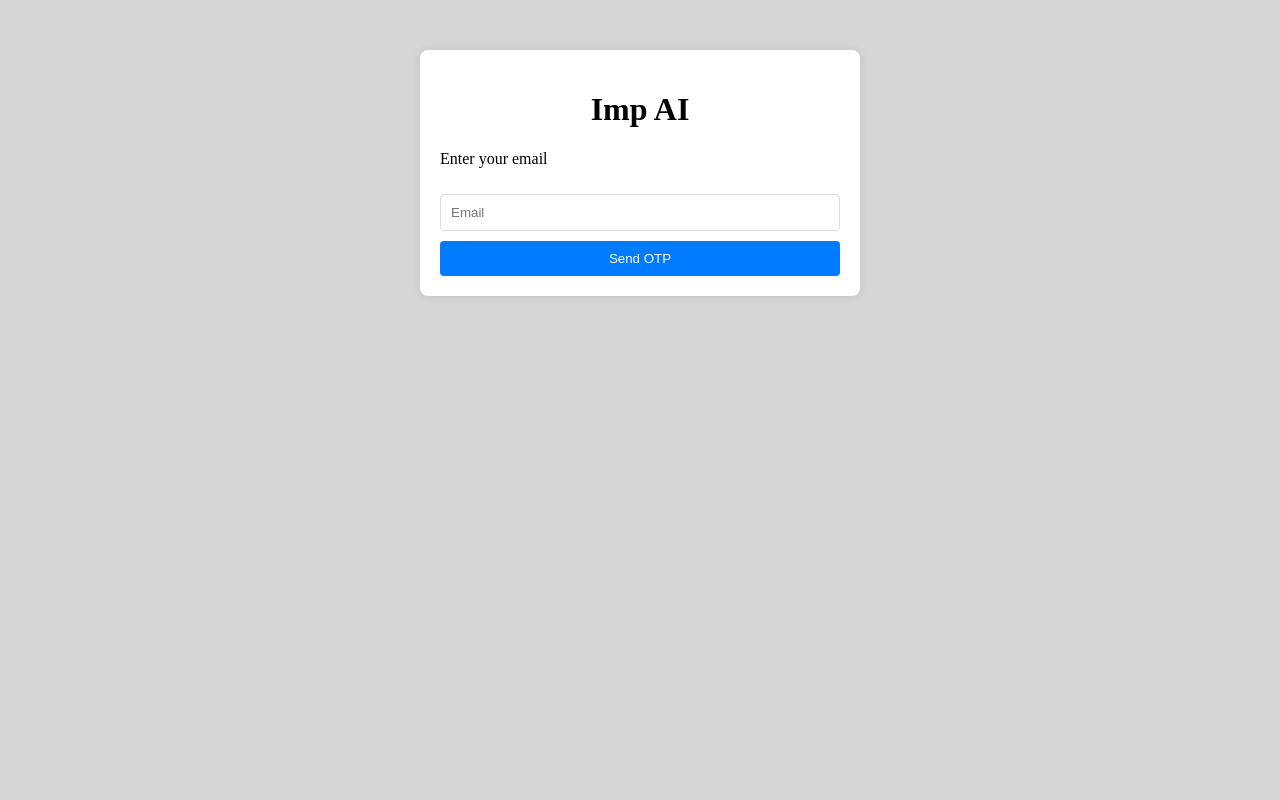
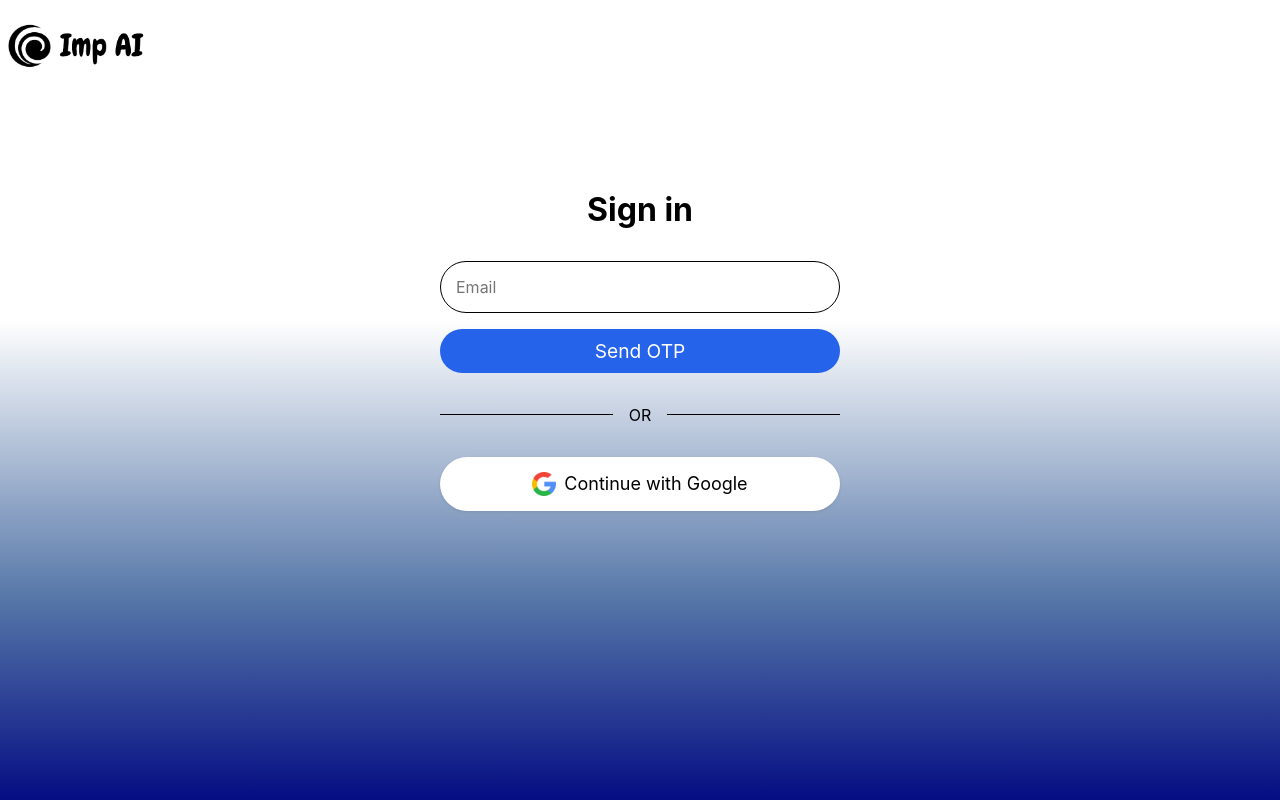
Before and after one commit to ragultv/imputation-ai, a Flask app: page /login in a window 1280 px wide. Run offline with Flask 2, Linux system fonts and the light colour scheme.

Commit message:
Update login.html

```diff
--- a/templates/login.html
+++ b/templates/login.html
@@ -4,59 +4,149 @@
 <head>
     <meta charset="UTF-8">
     <meta name="viewport" content="width=device-width, initial-scale=1.0">
-    <title>Login - Imputation AI</title>
+    <title>Imp AI</title>
+    <link rel="icon" href="/static/impai1.png" type="image/png">
     <style>
-        .login-container {
+        * {
+            margin: 0;
+            padding: 0;
+            box-sizing: border-box;
+            font-family: -apple-system, BlinkMacSystemFont, "Segoe UI", Roboto, sans-serif;
+        }
+
+        body {
+            min-height: 100vh;
+            Background: linear-gradient(180deg, #FFFFFF 40%, #5576A8 75%, #050D83 100%);
+            display: flex;
+            justify-content: center;
+            align-items: center;
+            padding: 20px;
+            flex-direction: column;
+        }
+
+        .logo {
+            position: fixed;
+            top:0px;
+            left: 0px;
+            height: 50px;
+            margin-top: 20px;
+        }
+
+        .container {
+            margin-top: -100px;
+            width: 100%;
             max-width: 400px;
-            margin: 50px auto;
-            padding: 20px;
-            border-radius: 8px;
-            box-shadow: 0 0 10px rgba(0,0,0,0.1);
-            background-color: white;
+            text-align: center;
         }
-        body{
-            background-color: #d6d6d6;
+
+        h1 {
+            margin-top: -0rem;
+            font-size: 2rem;
+            margin-bottom: 2rem;
+            color: #000;
         }
-        .login-header {
-            text-align: center;
-            margin-bottom: 20px;
+
+        .input-field {
+            width: 100%;
+            padding: 15PX;
+            margin-bottom: 1rem;
+            border: 1px solid #000000;
+            border-radius: 9999px;
+            font-size: 1rem;
+            outline: none;
+            background: white;
         }
-        input {
-            width: 94.5%;
-            padding: 10px;
-            margin: 10px 0;
-            border: 1px solid #ddd;
-            border-radius: 4px;
-        }
-        button {
+
+        .send-otp-btn {
             width: 100%;
             padding: 10px;
-            background-color: #007bff;
+            background-color: #2563eb;
             color: white;
             border: none;
-            border-radius: 4px;
+            border-radius: 9999px;
+            font-size: 1.2rem;
             cursor: pointer;
+            transition: background-color 0.2s;
         }
-        button:hover {
-            background-color: #0056b3;
+
+        .send-otp-btn:hover {
+            background-color: #2200ff;
+            color: #ffffff;
+
         }
-        p{
 
-            font-size: medium ;
+        .divider {
+            display: flex;
+            align-items: center;
+            margin: 2rem 0;
+            color: #000000;
+        }
 
+        .divider::before,
+        .divider::after {
+            content: "";
+            flex: 1;
+            border-top: 1px solid #000000;
+        }
+
+        .divider span {
+            padding: 0 1rem;
+        }
+
+        .google-btn {
+            width: 100%;
+            padding: 15px;
+            background-color: white;
+            border: none;
+            border-radius: 9999px;
+            font-size: 18px;
+            cursor: pointer;
+            display: flex;
+            align-items: center;
+            justify-content: center;
+            gap: 0.5rem;
+            box-shadow: 0 1px 3px rgba(0, 0, 0, 0.1);
+            transition: background-color 0.2s;
+        }
+
+        .google-btn:hover {
+            background-color: #f9fafb;
+        }
+
+        .google-icon {
+            width: 24px;
+            height: 24px;
         }
     </style>
 </head>
 <body>
-    <div class="login-container">
-        <div class="login-header">
-            <h1> Imp AI</h1>
+    <img src="/static/impai.png" alt="Imputation AI Logo" class="logo">
+    <div class="container">
+        <h1>Sign in</h1>
+
+        <form id="signin-form">
+            <input
+                type="email"
+                name="identifier"
+                placeholder="Email"
+                class="input-field"
+                required
+            >
+
+            <button type="submit" class="send-otp-btn">
+                Send OTP
+            </button>
+        </form>
+
+        <div class="divider">
+            <span>OR</span>
         </div>
-        <p>Enter your email</p>
-        <form>
-            <input type="text" name="identifier" placeholder="Email " required>
-            <button type="submit">Send OTP</button>
-        </form>
+
+        <button class="google-btn">
+            <img src="/static/googleicon.png" alt="Google Icon" class="google-icon">
+
+            Continue with Google
+        </button>
     </div>
     <script>
         // login.js
```
